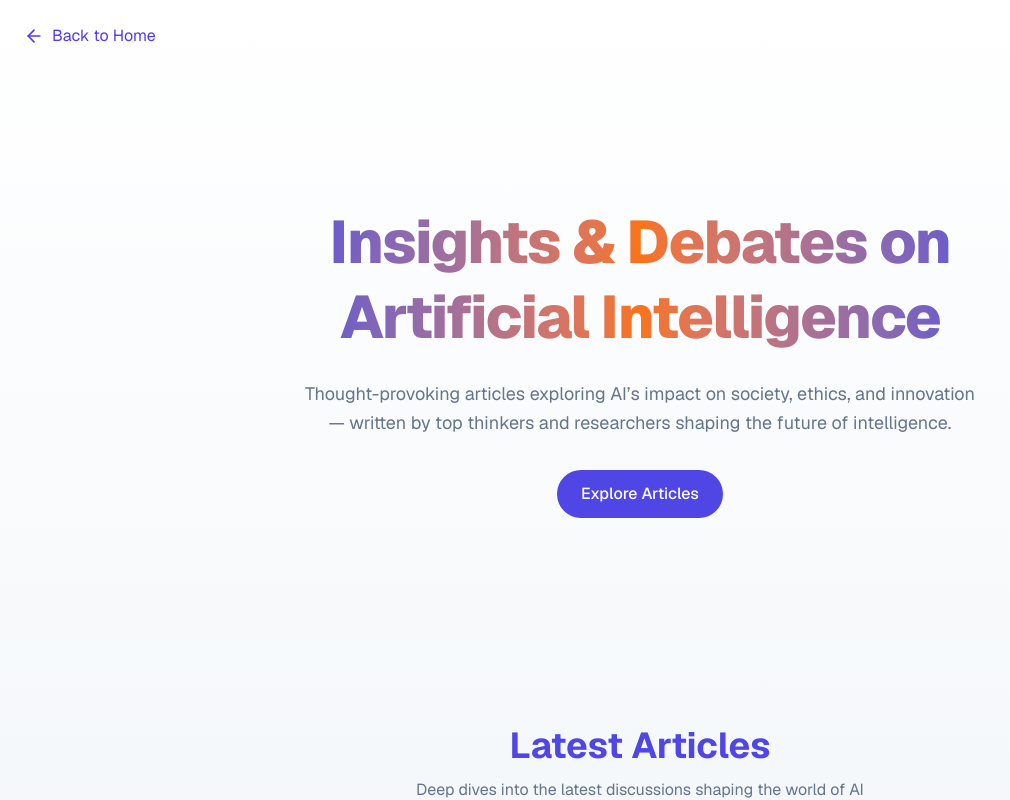
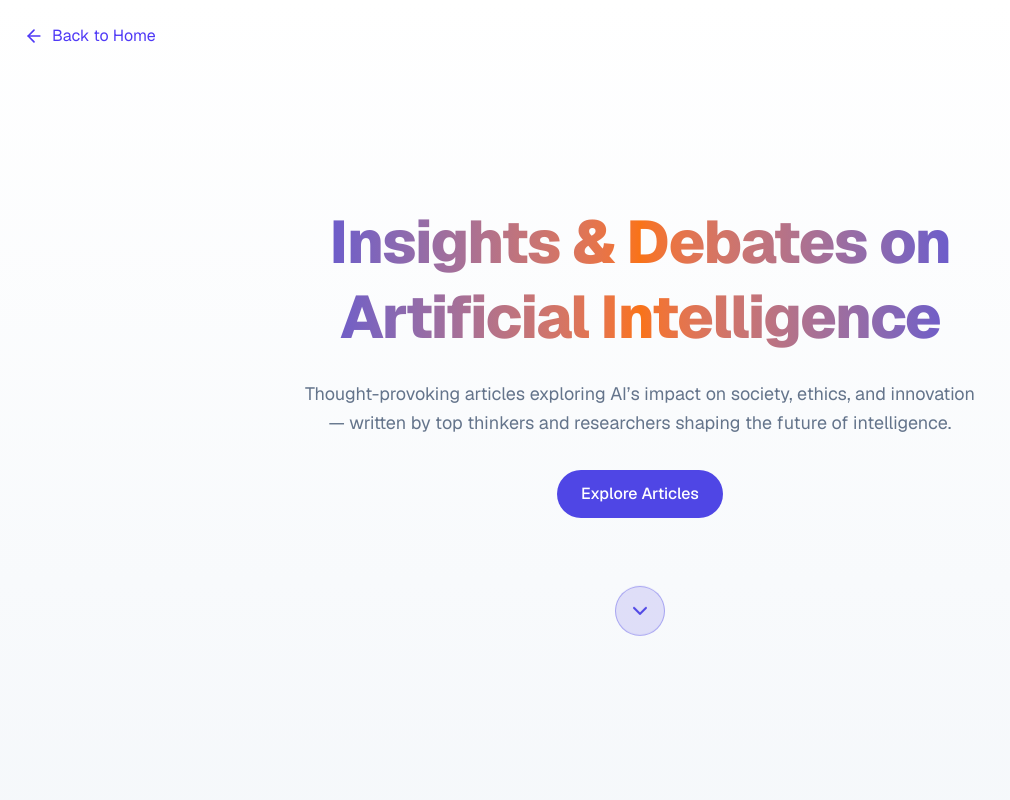
Before and after one commit to JayanthDevupalli/PrismMinds---AI-Powered-Debates, a Next.js app in the folder prismmindsclient/: page /blogs in a window 1280 px wide. Shown: the top 800 px of the page, without its empty margins (0-1010 px from the left). Built offline with nearby package versions, Linux system fonts and the light colour scheme; no server answers.

Commit message:
scroll down update - version 0.82

```diff
--- a/prismmindsclient/app/blogs/page.tsx
+++ b/prismmindsclient/app/blogs/page.tsx
@@ -4,7 +4,7 @@ import React, { useMemo, useState } from "react"
 import Link from "next/link"
 import Image from "next/image"
 import { motion } from "framer-motion"
-import { ArrowRight, ArrowLeft } from "lucide-react"
+import { ArrowRight, ArrowLeft, ChevronDown } from "lucide-react"
 import { blogs } from "@/lib/blog-data"
 
 export default function BlogsPage() {
@@ -49,6 +49,23 @@ export default function BlogsPage() {
               Explore Articles
             </button>
           </a>
+
+          {/* Scroll down animation - Balanced */}
+          <motion.div
+            initial={{ opacity: 0, y: -20 }}
+            animate={{ opacity: 1, y: 0 }}
+            transition={{ duration: 0.8, delay: 0.3 }}
+            className="mt-16 flex justify-center"
+          >
+            <motion.a
+              href="#latest-articles"
+              animate={{ y: [0, 10, 0] }}
+              transition={{ duration: 2.5, repeat: Infinity, ease: "easeInOut" }}
+              className="inline-flex items-center justify-center p-3 rounded-full bg-primary/15 border border-primary/40 hover:bg-primary/25 hover:border-primary/60 transition-all"
+            >
+              <ChevronDown className="w-6 h-6 text-primary" />
+            </motion.a>
+          </motion.div>
         </div>
       </section>
 
```
